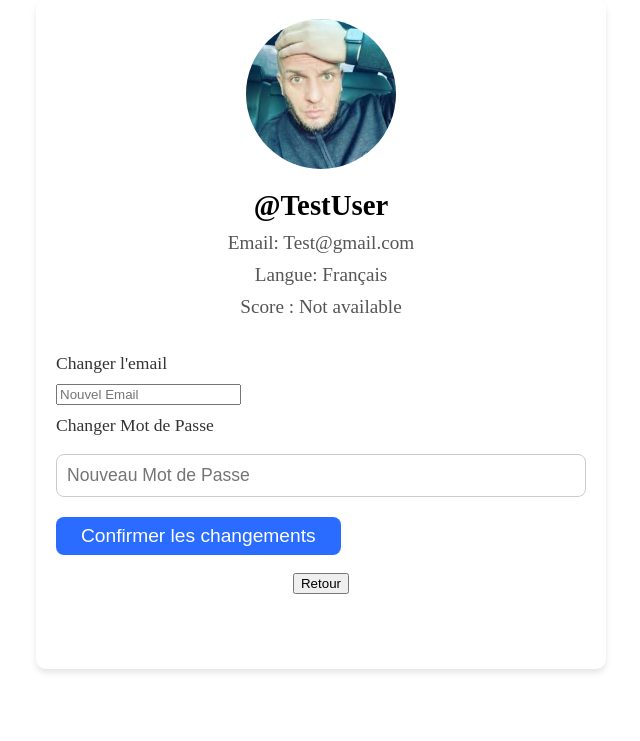
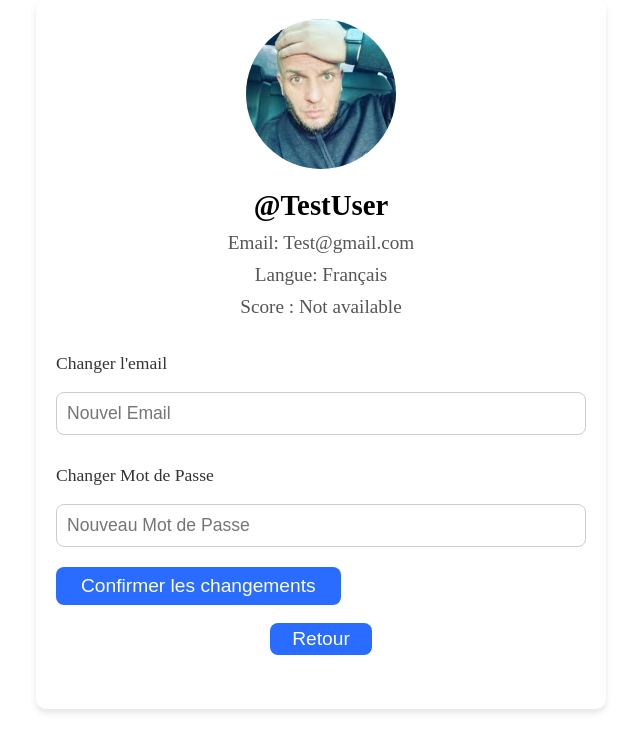
Before and after one commit to 2Raphael5/Quizz-API, a PHP site: page /views/profile.php in a window 1280 px wide. Shown: the part 59-800 px from the top of the page, without its empty margins (319-959 px from the left). Run offline with PHP 8.4, Linux system fonts and the light colour scheme; a user stored in the database is signed in; data comes from the database, SQL or seed files in the repository.

Commit message:
Add files via upload

```diff
--- a/QuizProjectWeb/views/css/styleProfile.css
+++ b/QuizProjectWeb/views/css/styleProfile.css
@@ -7,7 +7,7 @@ body {
 .card-container {
     perspective: 1000px;
     width: 570px;
-    height: 670px;
+    height: 710px;
     display: flex;
     align-items: center;
     justify-content: center;
@@ -37,6 +37,7 @@ body {
     padding: 20px;
     box-sizing: border-box;
     overflow-y: auto;
+    overflow: hidden;
 }
 
 .card-back {
@@ -82,7 +83,18 @@ label {
     display: block;
 }
 
-input[type="text"],
+
+#newEmail
+{
+    width: 100%;
+    padding: 10px;
+    margin: 8px 0 20px;
+    font-size: 1.1em;
+    border: 1px solid #ccc;
+    border-radius: 8px;
+    box-sizing: border-box;
+    transition: border 0.3s ease;
+}
 input[type="password"] {
     width: 100%;
     padding: 10px;
@@ -94,7 +106,7 @@ input[type="password"] {
     transition: border 0.3s ease;
 }
 
-input[type="text"]:focus,
+
 input[type="password"]:focus {
     border: 1px solid #296cff;
     outline: none;
@@ -115,7 +127,7 @@ input[type="submit"]:hover {
     background-color: #1a56d6;
 }
 
-input[type="text"], input[type="password"], input[type="submit"], label {
+.newEmail, input[type="password"], input[type="submit"], label {
     pointer-events: auto;
 }
 
@@ -123,5 +135,16 @@ input[type="text"], input[type="password"], input[type="submit"], label {
 
 #backImage{
     width: 570px;
-    height: 690px;
+    height: 710px;
 }
+
+button{
+    background-color: #296cff;
+    color: white;
+    padding: 5px 22px;
+    font-size: 1.2em;
+    border: none;
+    border-radius: 8px;
+    cursor: pointer;
+    transition: background-color 0.3s ease;
+}
```
